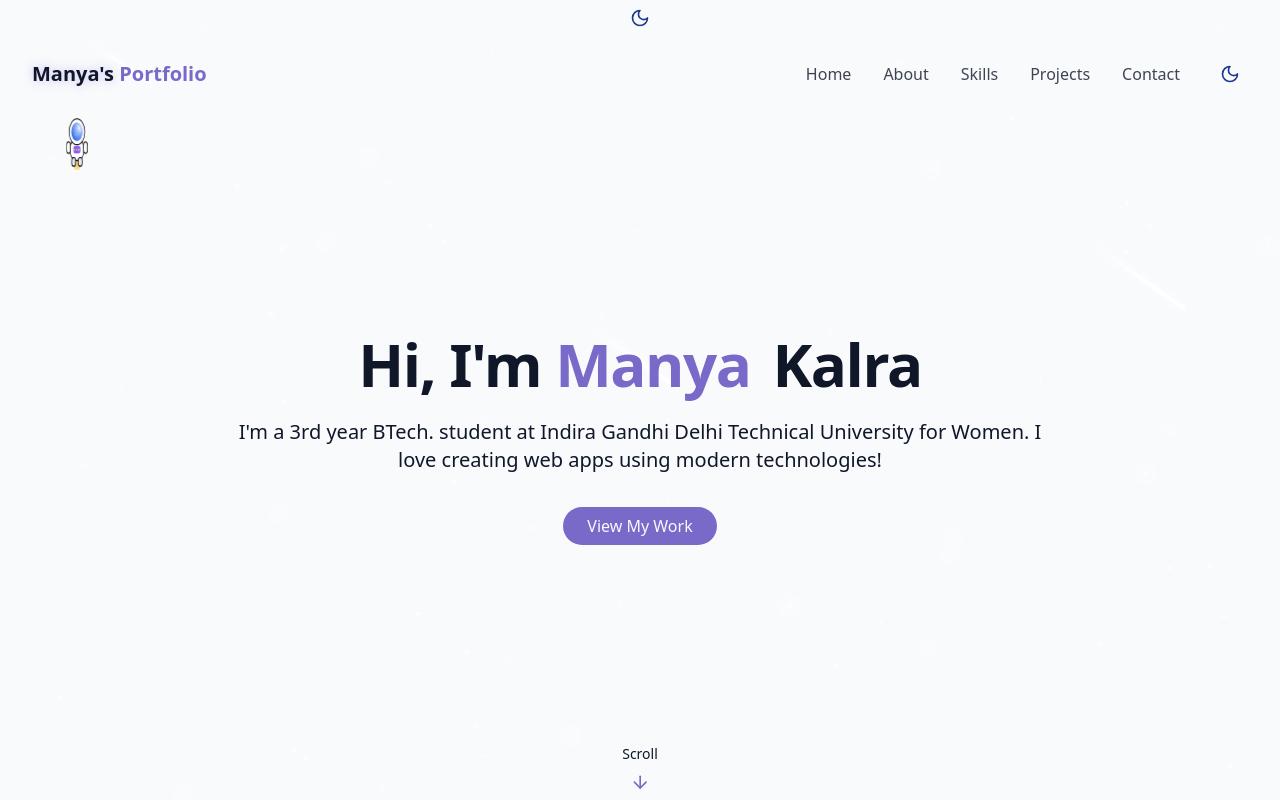
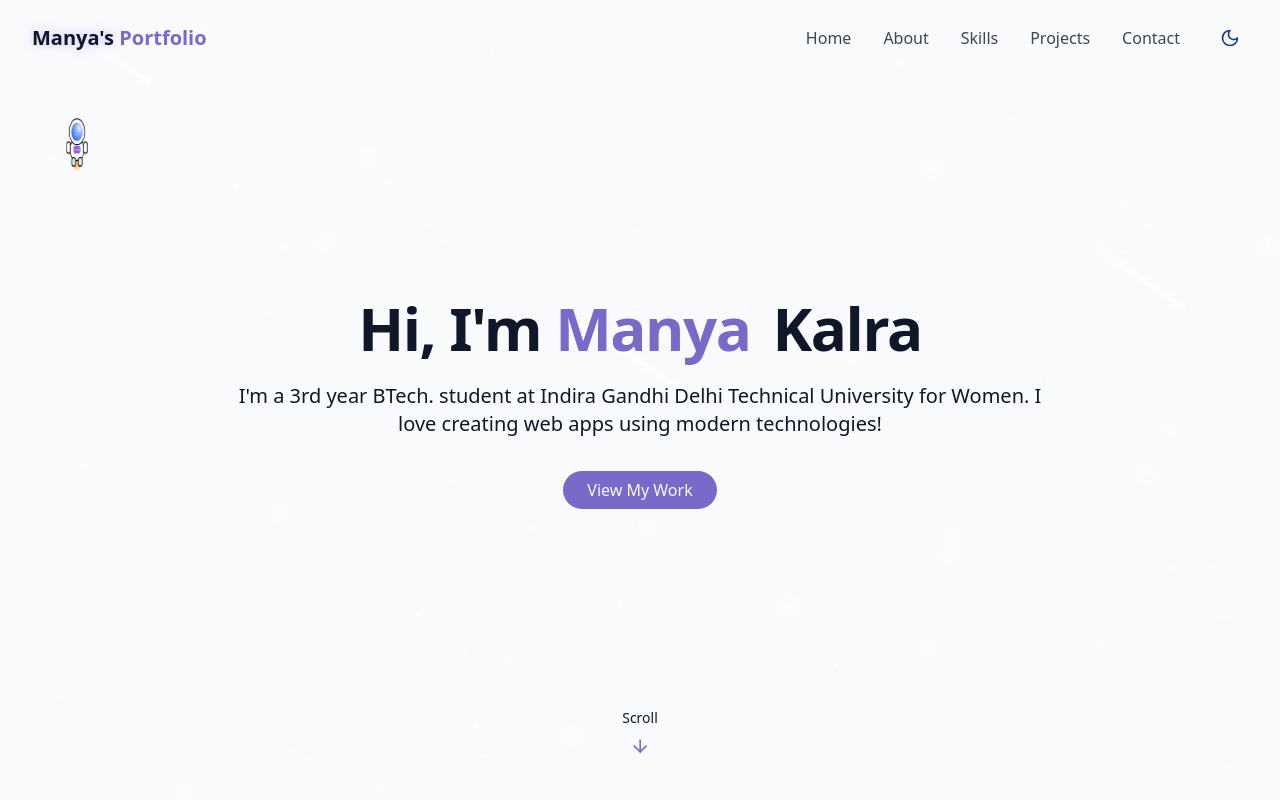
Before and after one commit to manyakalra05/MeteorPortfolio-main, a React (Vite) app: page / in a window 1280 px wide. Shown: the top 800 px of the page. Built offline with nearby package versions, Linux system fonts and the light colour scheme.

Commit message:
toggle button placement fix

```diff
--- a/src/pages/Home.jsx
+++ b/src/pages/Home.jsx
@@ -1,5 +1,4 @@
 import { Navbar } from "../components/Navbar";
-import { ThemeToggle } from "../components/ThemeToggle";
 import { StarBackground } from "@/components/StarBackground";
 import { HeroSection } from "../components/HeroSection";
 import { AboutSection } from "../components/AboutSection";
@@ -11,12 +10,10 @@ import { Footer } from "../components/Footer";
 export const Home = () => {
   return (
     <div className="min-h-screen bg-background text-foreground overflow-x-hidden">
-      {/* Theme Toggle */}
-      <ThemeToggle />
       {/* Background Effects */}
       <StarBackground />
 
-      {/* Navbar */}
+      {/* Navbar (includes the theme toggle) */}
       <Navbar />
       {/* Main Content */}
       <main>
```
